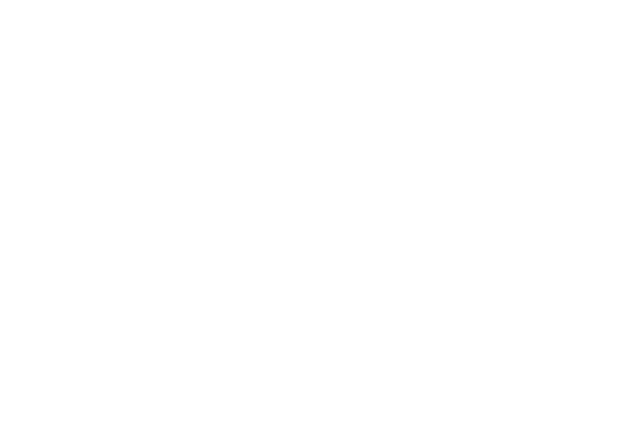
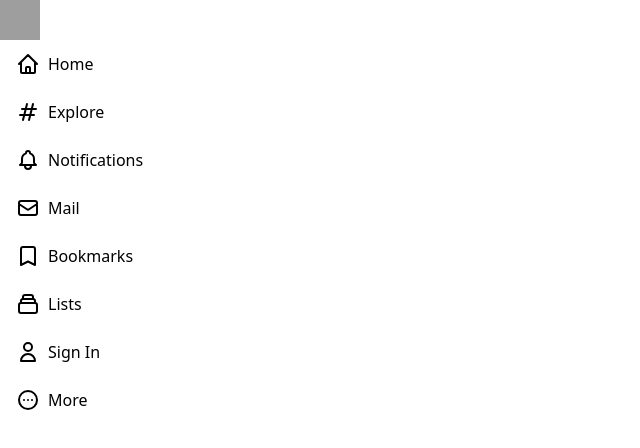
Before and after one commit to lorenzosyku/Twitter-Clone, a Next.js app: page / in a window 1280 px wide. Shown: the top 448 px of the page, without its empty margins (0-640 px from the left). Built offline with nearby package versions, Linux system fonts and the light colour scheme; grey boxes are pictures that could not be loaded.

Commit message:
sidebar added

```diff
--- /dev/null
+++ b/components/Sidebar.tsx
@@ -0,0 +1,30 @@
+import React from 'react'
+import {
+  BellIcon,
+  HashtagIcon,
+  BookmarkIcon,
+  CollectionIcon,
+  MailIcon,
+  UserIcon,
+  HomeIcon,
+  DotsCircleHorizontalIcon,
+} from '@heroicons/react/outline'
+import SidebarRow from './SidebarRow'
+
+function Sidebar() {
+  return (
+    <div>
+      <img src="https://links.papareact.com/drq" className="h-10 w-10" />
+      <SidebarRow Icon={HomeIcon} title="Home" />
+      <SidebarRow Icon={HashtagIcon} title="Explore" />
+      <SidebarRow Icon={BellIcon} title="Notifications" />
+      <SidebarRow Icon={MailIcon} title="Mail" />
+      <SidebarRow Icon={BookmarkIcon} title="Bookmarks" />
+      <SidebarRow Icon={CollectionIcon} title="Lists" />
+      <SidebarRow Icon={UserIcon} title="Sign In" />
+      <SidebarRow Icon={DotsCircleHorizontalIcon} title="More" />
+    </div>
+  )
+}
+
+export default Sidebar
--- /dev/null
+++ b/components/SidebarRow.tsx
@@ -0,0 +1,17 @@
+import React, { SVGProps } from 'react'
+
+interface Props {
+  Icon: (props: SVGProps<SVGSVGElement>) => JSX.Element
+  title: string
+}
+
+function SidebarRow({ Icon, title }: Props) {
+  return (
+    <div className="group flex max-w-fit cursor-pointer items-center space-x-2 rounded-full px-4 py-3 transition-all duration-200 hover:bg-gray-300">
+      <Icon className="h-6 w-6" />
+      <p className="group-hover:text-twitter">{title}</p>
+    </div>
+  )
+}
+
+export default SidebarRow
--- a/package.json
+++ b/package.json
@@ -6,6 +6,7 @@
     "start": "next start"
   },
   "dependencies": {
+    "@heroicons/react": "^1.0.6",
     "next": "latest",
     "react": "^17.0.2",
     "react-dom": "^17.0.2"
--- a/pages/index.tsx
+++ b/pages/index.tsx
@@ -1,13 +1,23 @@
 import type { NextPage } from 'next'
 import Head from 'next/head'
+import Sidebar from '../components/Sidebar'
 
 const Home: NextPage = () => {
   return (
-    <div className="flex min-h-screen flex-col items-center justify-center py-2">
+    <div className="">
       <Head>
         <title>Twitter Clone 2.0</title>
         <link rel="icon" href="/favicon.ico" />
       </Head>
+
+      <main>
+        {/*sidebar */}
+        <Sidebar />
+        {/*feed */}
+
+        {/*widgets*/}
+
+      </main>
 
 
     </div>
--- a/tailwind.config.js
+++ b/tailwind.config.js
@@ -4,7 +4,11 @@
     './components/**/*.{js,ts,jsx,tsx}',
   ],
   theme: {
-    extend: {},
+    extend: {
+      colors: {
+        twitter: '#00ADED',
+      },
+    },
   },
   plugins: [],
 }
```
Also changed, not shown: 1 other file (tests, documents, lock files or other folders).
